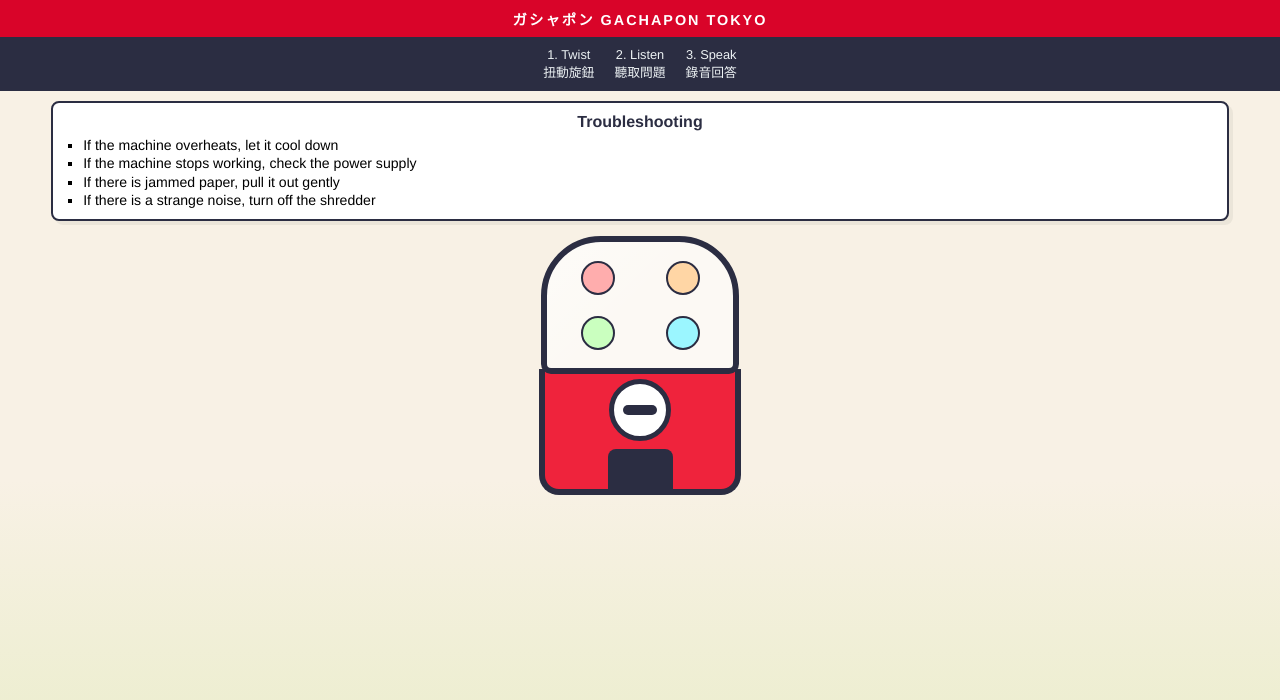
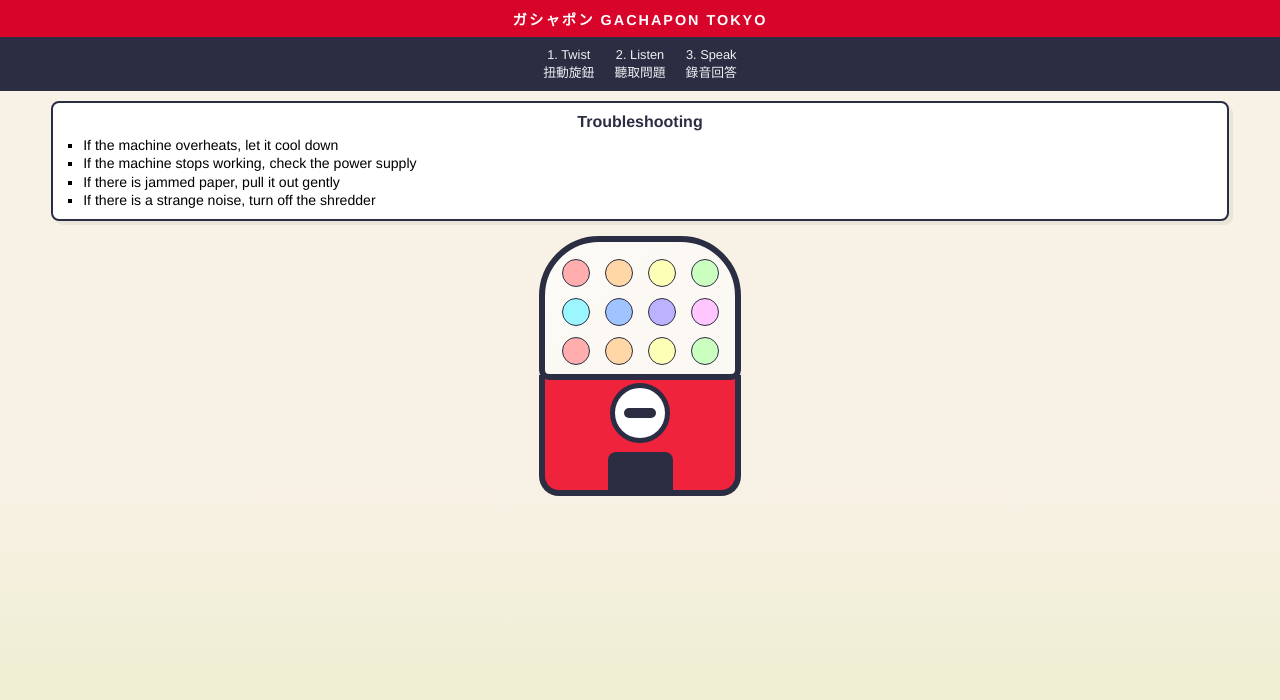
Before and after one commit to benjaminl-ai/ven1101taprep, a plain HTML site: page index.html in a window 1280 px wide. Drawn offline with Linux system fonts and the light colour scheme.

Commit message:
Update index.html

```diff
--- a/index.html
+++ b/index.html
@@ -3,7 +3,7 @@
 <head>
     <meta charset="UTF-8">
     <meta name="viewport" content="width=device-width, initial-scale=1.0, maximum-scale=1.0, user-scalable=no">
-    <title>Troubleshooting ガチャ</title>
+    <title>Troubleshooting Gacha</title>
     <style>
         :root {
             --primary: #ef233c; --dark: #2b2d42; --glass: rgba(255,255,255,0.6);
@@ -25,7 +25,6 @@
             letter-spacing: 2px;
         }
 
-        /* Instructions 加返 Numbering */
         .instruction-header {
             background: var(--dark); color: #edf2f4; width: 100%; padding: 10px 0;
             display: flex; justify-content: center; gap: 20px; flex-shrink: 0;
@@ -33,7 +32,6 @@
         }
         .instruction-header div { display: flex; flex-direction: column; text-align: center; }
 
-        /* Troubleshooting 內容加大少少少少 */
         .troubleshoot-list {
             width: 92%; background: white; border: 2px solid var(--dark); border-radius: 8px;
             margin: 10px 0; padding: 10px; box-sizing: border-box; flex-shrink: 0;
@@ -48,45 +46,49 @@
             position: relative; margin-top: 5px;
         }
 
+        /* 強化版玻璃罩 - 裝滿扭蛋 */
         .machine-top {
-            width: 170px; height: 110px; background: var(--glass);
+            width: 170px; height: 115px; background: var(--glass);
             border: 6px solid var(--dark); border-radius: 60px 60px 10px 10px;
-            display: grid; grid-template-columns: 1fr 1fr;
-            justify-items: center; align-items: center; padding: 8px;
+            display: grid;
+            grid-template-columns: repeat(4, 1fr); /* 4行排列 */
+            grid-template-rows: repeat(3, 1fr);    /* 3列排列 */
+            justify-items: center; align-items: center; padding: 12px 10px 5px 10px;
             position: relative; z-index: 2; background-image: linear-gradient(135deg, rgba(255,255,255,0.4) 0%, transparent 50%);
+            gap: 2px;
         }
 
         .machine-body {
-            width: 190px; height: 120px; background: var(--primary);
+            width: 190px; height: 115px; background: var(--primary);
             border: 6px solid var(--dark); border-top: none;
             border-radius: 0 0 20px 20px;
             display: flex; flex-direction: column; align-items: center;
             position: relative; margin-top: -5px; z-index: 1;
         }
 
-        .capsule { width: 30px; height: 30px; border-radius: 50%; border: 2px solid var(--dark); }
+        /* 縮細少少啲蛋，等佢可以塞更多入去 */
+        .capsule { width: 26px; height: 26px; border-radius: 50%; border: 1.5px solid var(--dark); transition: opacity 0.3s; }
 
-        .knob-container { margin-top: 10px; position: relative; }
+        .knob-container { margin-top: 8px; position: relative; }
         .knob {
-            width: 52px; height: 52px; background: #fff; border: 5px solid var(--dark);
+            width: 50px; height: 50px; background: #fff; border: 5px solid var(--dark);
             border-radius: 50%; cursor: pointer; position: relative;
             transition: transform 0.4s cubic-bezier(0.45, 0.05, 0.55, 0.95);
         }
-        .knob::after { content: ''; position: absolute; width: 34px; height: 10px; background: var(--dark); top: 21px; left: 9px; border-radius: 5px; }
+        .knob::after { content: ''; position: absolute; width: 32px; height: 10px; background: var(--dark); top: 20px; left: 9px; border-radius: 5px; }
         .spin { transform: rotate(180deg); }
 
         .exit-port {
-            width: 65px; height: 40px; background: var(--dark);
+            width: 65px; height: 38px; background: var(--dark);
             border-radius: 8px 8px 0 0; position: absolute; bottom: 0;
         }
 
         .out-capsule {
-            width: 40px; height: 40px; border-radius: 50%; border: 3px solid var(--dark);
+            width: 38px; height: 38px; border-radius: 50%; border: 3px solid var(--dark);
             position: absolute; bottom: 5px; z-index: 10; display: none;
             box-shadow: 0 4px 10px rgba(0,0,0,0.2);
         }
 
-        /* 錄音掣縮細少少少少 */
         #recordBtn {
             background: var(--success); color: white; border: none; padding: 14px 40px;
             border-radius: 35px; font-size: 1.15rem; cursor: pointer; display: none;
@@ -125,12 +127,8 @@
     </div>
 
     <div class="gacha-machine">
-        <div class="machine-top">
-            <div class="capsule" style="background:#ffadad"></div>
-            <div class="capsule" style="background:#ffd6a5"></div>
-            <div class="capsule" style="background:#caffbf"></div>
-            <div class="capsule" style="background:#9bf6ff"></div>
-        </div>
+        <div class="machine-top" id="capsuleContainer">
+            </div>
         <div class="machine-body">
             <div class="knob-container">
                 <div class="knob" id="knob"></div>
@@ -158,6 +156,17 @@
         { q: "there is a strange noise", a: "turn off the shredder" }
     ];
 
+    const capsuleColors = ['#ffadad', '#ffd6a5', '#fdffb6', '#caffbf', '#9bf6ff', '#a0c4ff', '#bdb2ff', '#ffc6ff'];
+
+    // 生成大量扭蛋
+    const container = document.getElementById('capsuleContainer');
+    for (let i = 0; i < 12; i++) {
+        const cap = document.createElement('div');
+        cap.className = 'capsule';
+        cap.style.backgroundColor = capsuleColors[i % capsuleColors.length];
+        container.appendChild(cap);
+    }
+
     const studyList = document.getElementById('studyList');
     QA.forEach(item => {
         const li = document.createElement('li');
@@ -167,7 +176,6 @@
 
     const knob = document.getElementById('knob');
     const outCapsule = document.getElementById('outCapsule');
-    const capsules = document.querySelectorAll('.capsule');
     const recordBtn = document.getElementById('recordBtn');
     const modal = document.getElementById('modalOverlay');
     const modalContent = document.getElementById('modalContent');
@@ -221,7 +229,8 @@
         if (isNext) {
             recordBtn.style.display = 'none';
             outCapsule.style.display = 'none';
-            capsules.forEach(c => c.style.opacity = "1");
+            const allCaps = document.querySelectorAll('.capsule');
+            allCaps.forEach(c => c.style.opacity = "1");
         }
     }
 
@@ -232,9 +241,10 @@
 
         setTimeout(() => {
             knob.classList.remove('spin');
-            const r = Math.floor(Math.random() * 4);
-            capsules[r].style.opacity = "0.2";
-            outCapsule.style.background = capsules[r].style.backgroundColor;
+            const allCaps = document.querySelectorAll('.capsule');
+            const r = Math.floor(Math.random() * allCaps.length);
+            allCaps[r].style.opacity = "0.2";
+            outCapsule.style.background = allCaps[r].style.backgroundColor;
             outCapsule.style.display = "block";
 
             const task = QA[Math.floor(Math.random() * QA.length)];
```
